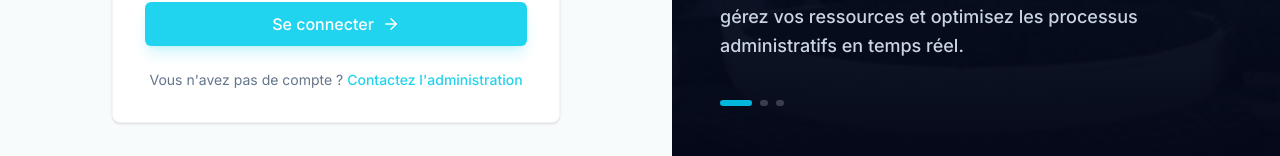
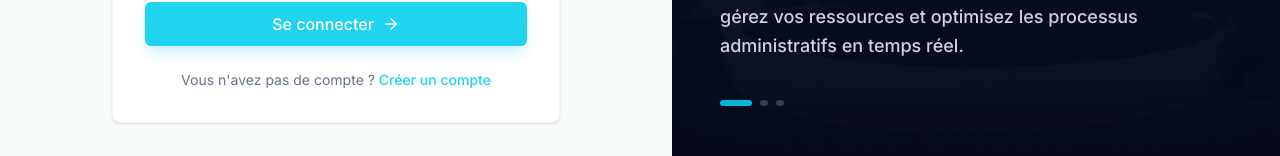
Before and after one commit to yassinebouteraa/ucar, a Next.js app: page /login in a window 1280 px wide. Shown: the part 651-807 px from the top of the page. Built offline with nearby package versions, Linux system fonts and the light colour scheme.

Commit message:
feat: add registration flow and pending authorization

```diff
--- a/src/app/page.tsx
+++ b/src/app/page.tsx
@@ -64,7 +64,7 @@ export default function LandingPage() {
           </Link>
           <motion.div whileHover={{ scale: 1.05 }} whileTap={{ scale: 0.95 }}>
             <Link
-              href="/login"
+              href="/login?register=true"
               className="bg-cyan-500 text-white px-6 py-2.5 rounded-full text-sm font-bold hover:bg-cyan-600 transition-all shadow-md shadow-cyan-500/20"
             >
               S'inscrire
@@ -109,7 +109,7 @@ export default function LandingPage() {
             <motion.div variants={itemVariants} className="flex items-center gap-8 pt-2">
               <motion.div whileHover={{ scale: 1.05 }} whileTap={{ scale: 0.95 }}>
                 <Link
-                  href="/login"
+                  href="/login?register=true"
                   className="bg-cyan-600 text-white px-8 py-4 rounded-full text-base font-bold hover:bg-cyan-700 shadow-xl shadow-cyan-600/20 transition-colors"
                 >
                   Commencer
--- a/src/components/ui/signin-page.tsx
+++ b/src/components/ui/signin-page.tsx
@@ -2,7 +2,7 @@
 
 import { useState } from "react";
 import { Eye, EyeOff, Mail, Lock, LucideIcon, Shield, GraduationCap, UserCircle2, Info, ArrowRight } from "lucide-react";
-import { useRouter } from 'next/navigation';
+import { useRouter, useSearchParams } from 'next/navigation';
 
 // Google Icon Component
 interface GoogleIconProps {
@@ -445,13 +445,34 @@ const SignIn = () => {
   const [rememberMe, setRememberMe] = useState(false);
   const [role, setRole] = useState<Role>('Institution');
   const router = useRouter();
+  const searchParams = useSearchParams();
+
+  const [isRegistering, setIsRegistering] = useState(searchParams?.get("register") === "true");
+  const [authStatus, setAuthStatus] = useState<'idle' | 'pending'>('idle');
+  const [loginError, setLoginError] = useState("");
+  const [fullName, setFullName] = useState("");
+  const [institution, setInstitution] = useState("");
 
   const handleSubmit = (e: React.FormEvent) => {
     e.preventDefault();
-    router.push('/dashboard');
+    setLoginError("");
+
+    if (isRegistering) {
+      // Simulate account creation
+      setAuthStatus('pending');
+      setIsRegistering(false);
+      setEmail("");
+      setPassword("");
+      setFullName("");
+      setInstitution("");
+    } else {
+      if (authStatus === 'pending') {
+        setLoginError("Accès refusé : Votre compte est en attente de vérification et d'autorisation par le Président.");
+        return;
+      }
+      router.push('/dashboard');
+    }
   };
-
-
 
   return (
     <div className="min-h-screen flex flex-col lg:flex-row w-full bg-background">
@@ -459,8 +480,8 @@ const SignIn = () => {
       <div className="flex-1 flex flex-col items-center justify-center p-4 sm:p-6 lg:p-8">
         <div className="w-full max-w-md space-y-6">
           <FormHeader
-            title="UCAR Pulse"
-            subtitle="Système d'Exploitation · Enseignement Supérieur"
+            title={isRegistering ? "Créer un compte" : "UCAR Pulse"}
+            subtitle={isRegistering ? "Rejoignez l'écosystème UCAR" : "Système d'Exploitation · Enseignement Supérieur"}
           />
 
           <Card className="p-6 sm:p-8 shadow-sm border-slate-100">
@@ -495,7 +516,49 @@ const SignIn = () => {
               </p>
             </div>
 
+            {authStatus === 'pending' && !isRegistering && (
+              <div className="mb-6 px-4 py-3 bg-emerald-50 border border-emerald-200 rounded-xl flex items-start gap-2">
+                <Info size={14} className="text-emerald-600 mt-0.5 flex-shrink-0" />
+                <p className="text-xs text-emerald-800 font-medium leading-relaxed">
+                  Votre demande a été envoyée avec succès. Vous devez attendre la vérification et l'autorisation du Président pour vous connecter.
+                </p>
+              </div>
+            )}
+
+            {loginError && (
+              <div className="mb-6 px-4 py-3 bg-red-50 border border-red-200 rounded-xl flex items-start gap-2">
+                <Info size={14} className="text-red-600 mt-0.5 flex-shrink-0" />
+                <p className="text-xs text-red-800 font-medium leading-relaxed">
+                  {loginError}
+                </p>
+              </div>
+            )}
+
             <form onSubmit={handleSubmit} className="space-y-5">
+              {isRegistering && (
+                <InputField
+                  id="fullName"
+                  type="text"
+                  label="Nom et Prénom"
+                  placeholder="John Doe"
+                  value={fullName}
+                  onChange={(e) => setFullName(e.target.value)}
+                  icon={UserCircle2}
+                  required
+                />
+              )}
+              {isRegistering && role === 'Institution' && (
+                <InputField
+                  id="institution"
+                  type="text"
+                  label="Nom de l'institution"
+                  placeholder="ex: ENSTAB"
+                  value={institution}
+                  onChange={(e) => setInstitution(e.target.value)}
+                  icon={GraduationCap}
+                  required
+                />
+              )}
               <InputField
                 id="email"
                 type="email"
@@ -525,22 +588,31 @@ const SignIn = () => {
                   checked={rememberMe}
                   onChange={(e) => setRememberMe(e.target.checked)}
                 />
-                <Link href="#">Mot de passe oublié ?</Link>
+                {!isRegistering && <Link href="#">Mot de passe oublié ?</Link>}
               </div>
 
               <Button type="submit" variant="primary" fullWidth className="group">
-                Se connecter
+                {isRegistering ? "Créer le compte" : "Se connecter"}
                 <ArrowRight size={18} className="group-hover:translate-x-1 transition-transform" />
               </Button>
 
 
             </form>
 
-            <FormFooter
-              text="Vous n'avez pas de compte ?"
-              linkText="Contactez l'administration"
-              linkHref="#"
-            />
+            <p className="mt-6 text-center text-sm text-muted-foreground">
+              {isRegistering ? "Vous avez déjà un compte ?" : "Vous n'avez pas de compte ?"}
+              {" "}
+              <button
+                type="button"
+                onClick={() => {
+                  setIsRegistering(!isRegistering);
+                  setLoginError("");
+                }}
+                className="text-primary hover:underline font-medium"
+              >
+                {isRegistering ? "Se connecter" : "Créer un compte"}
+              </button>
+            </p>
           </Card>
 
           <p className="text-center text-[10px] text-muted-foreground font-bold uppercase tracking-widest mt-8">
```
